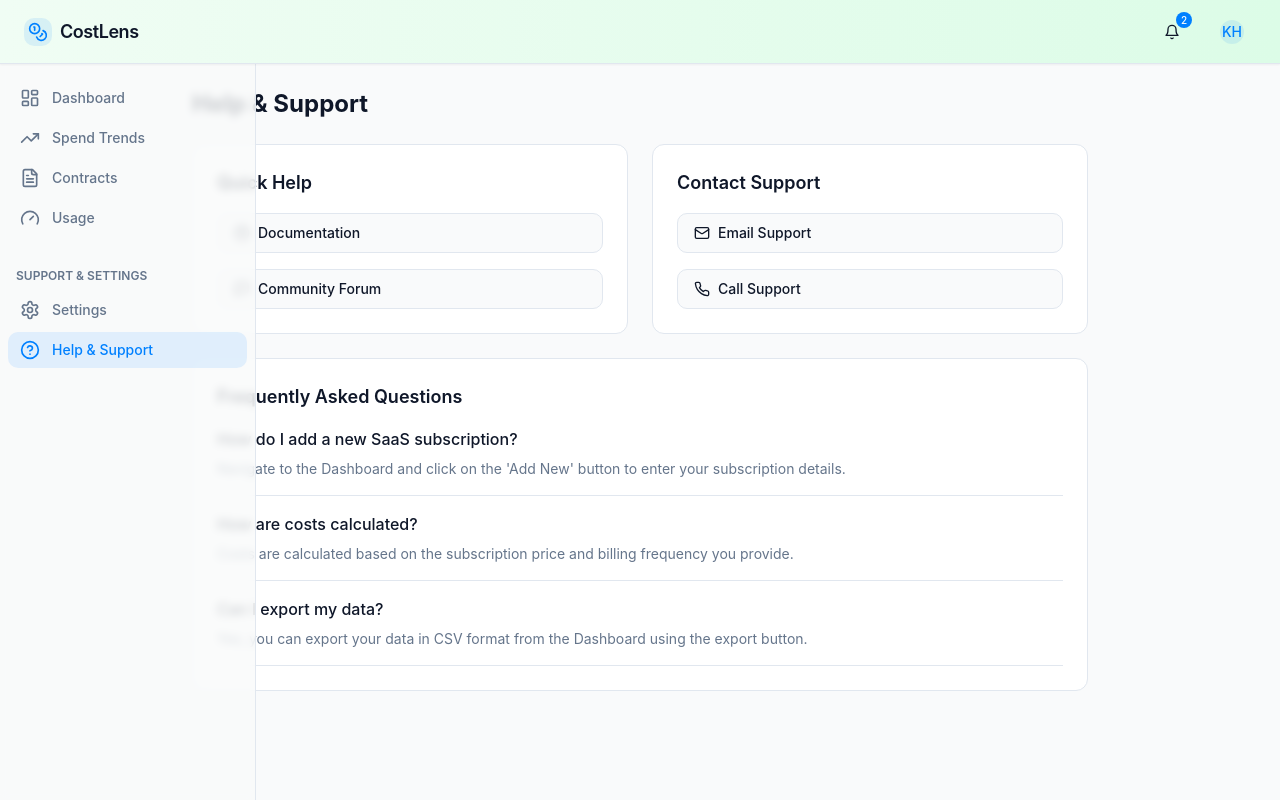
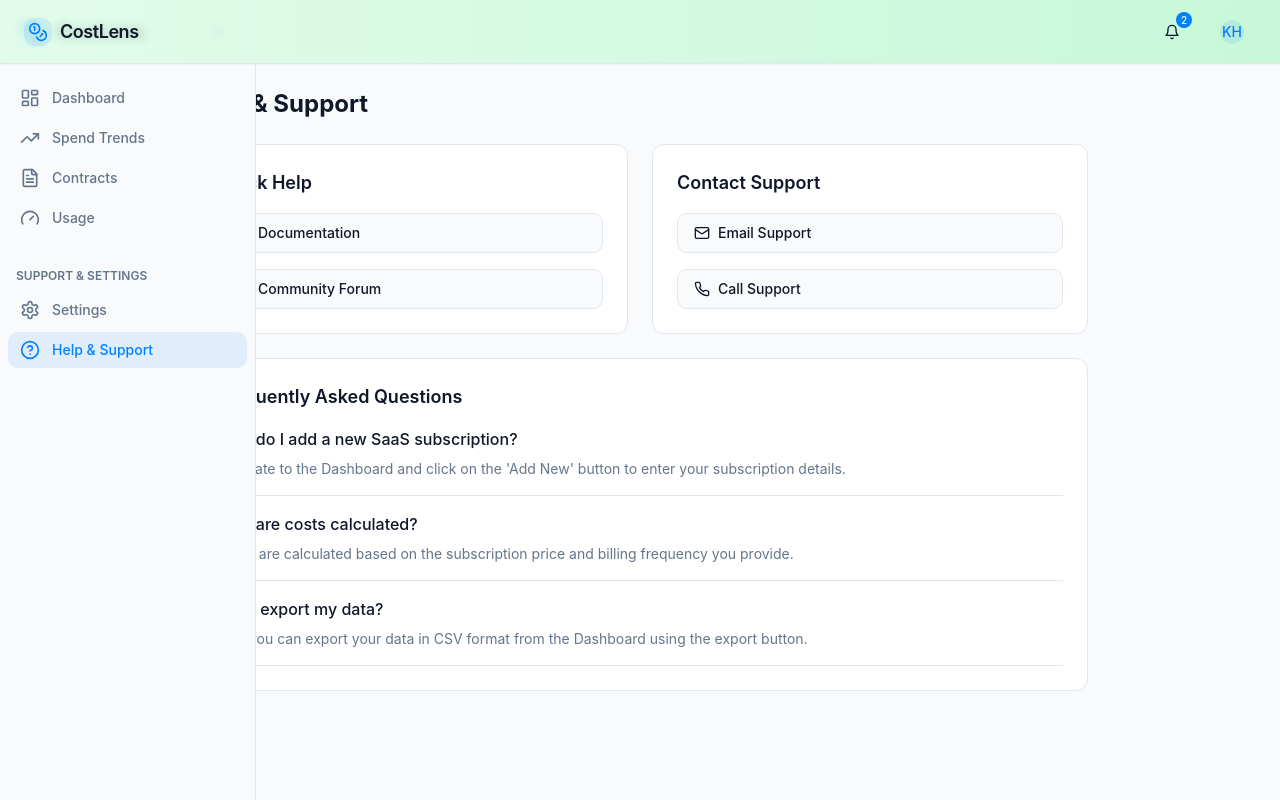
Before and after one commit to CostLens/saas-sage-keeper, a React (Vite) app: page /help in a window 1280 px wide. Built offline with nearby package versions, Linux system fonts and the light colour scheme.

Commit message:
Fix UI and navigation issues
- Darken the green color in the UI.
- Fix the white screen issue when the left navigation bar is collapsed.
- Ensure the "Settings" and "Help" links function correctly.

```diff
--- a/src/components/Header.tsx
+++ b/src/components/Header.tsx
@@ -74,7 +74,7 @@ export function Header({ className }: HeaderProps) {
   return (
     <header
       className={cn(
-        "sticky top-0 z-30 flex h-16 items-center justify-between border-b bg-gradient-to-r from-green-50 to-green-100 text-foreground backdrop-blur-sm px-6 shadow-sm",
+        "sticky top-0 z-30 flex h-16 items-center justify-between border-b bg-gradient-to-r from-green-100/80 to-green-200/80 text-foreground backdrop-blur-sm px-6 shadow-sm",
         className
       )}
     >
--- a/src/components/Sidebar.tsx
+++ b/src/components/Sidebar.tsx
@@ -103,7 +103,7 @@ const Sidebar = ({ className }: SidebarProps) => {
         </Button>
       </div>
 
-      <div className="flex-1 overflow-auto py-4">
+      <div className="flex-1 overflow-auto py-4 bg-background">
         <nav className="grid gap-1 px-2">
           {navigation.map((item) => (
             <NavLink
@@ -137,6 +137,7 @@ const Sidebar = ({ className }: SidebarProps) => {
               <NavLink
                 key={item.name}
                 to={item.href}
+                end
                 className={({ isActive }) =>
                   cn(
                     "group flex items-center gap-3 rounded-md px-3 py-2 text-sm font-medium",
```
